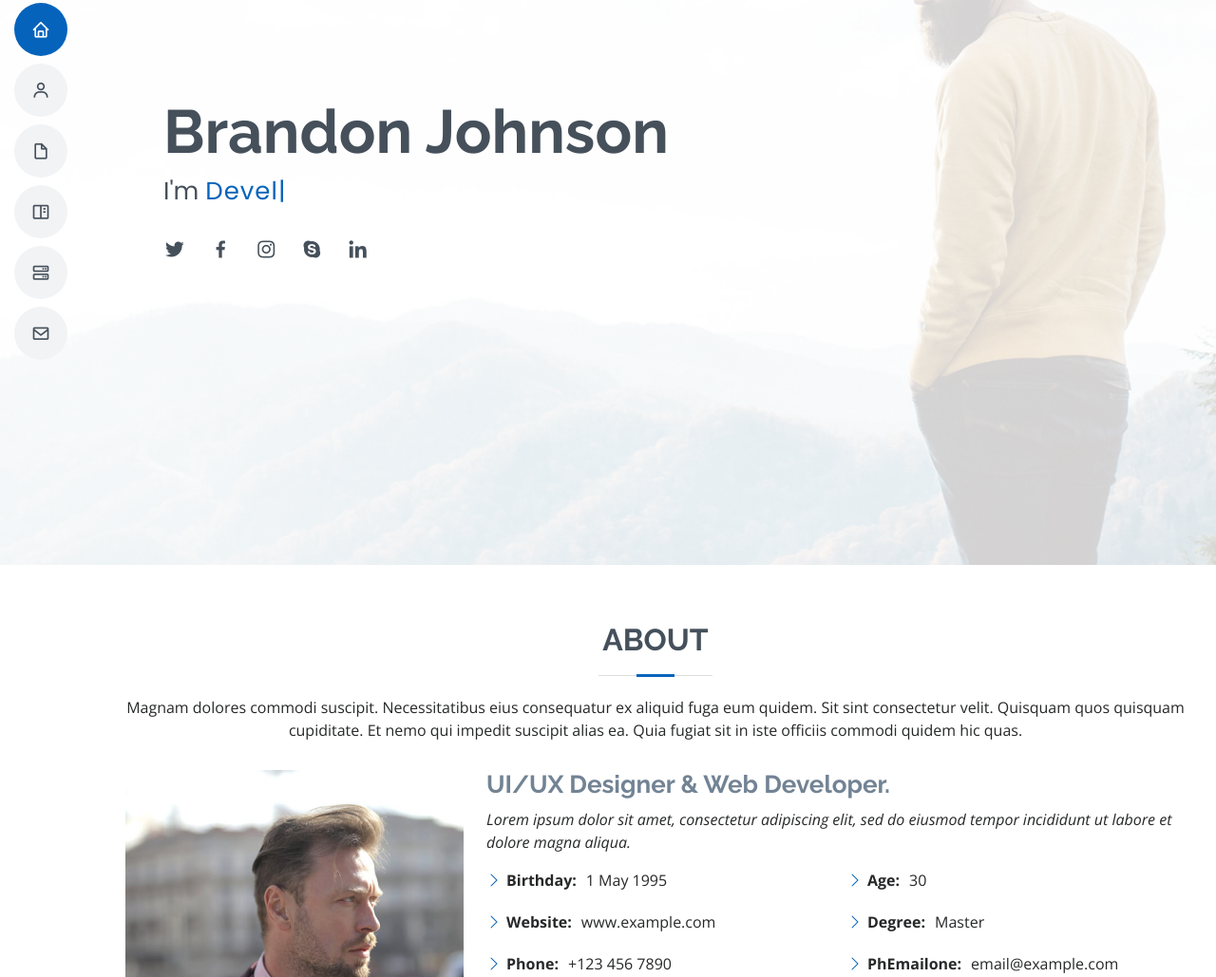
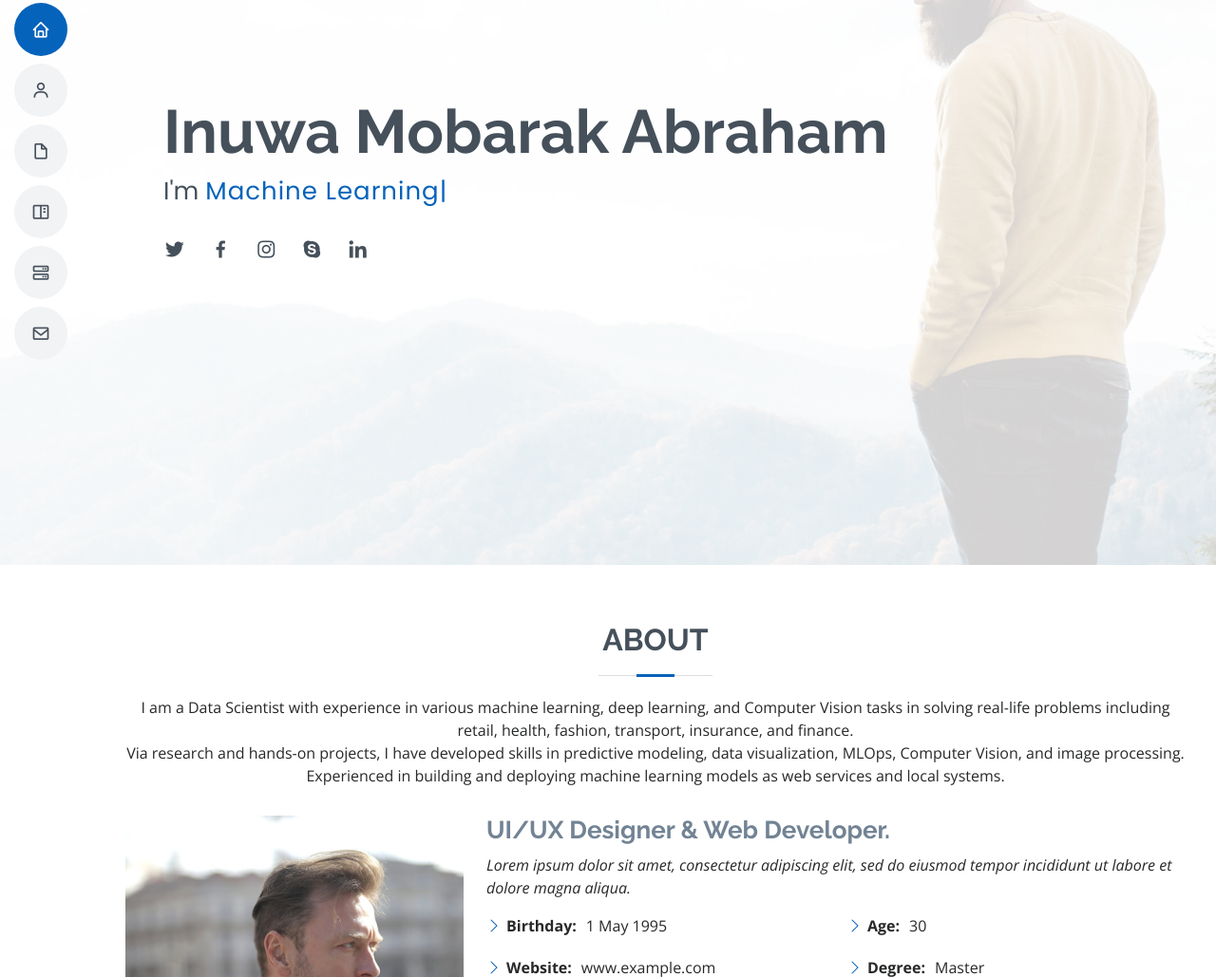
Before and after one commit to inuwamobarak/portfolios, a plain HTML site: page index.html in a window 1280 px wide. Shown: the part 205-1234 px from the top of the page at 95% size. Drawn offline with nearby package versions, Linux system fonts and the light colour scheme.

Commit message:
Update index.html

```diff
--- a/index.html
+++ b/index.html
@@ -5,7 +5,7 @@
   <meta charset="utf-8">
   <meta content="width=device-width, initial-scale=1.0" name="viewport">
 
-  <title>MyResume Bootstrap Template - Index</title>
+  <title>Mobarak's Resume</title>
   <meta content="" name="description">
   <meta content="" name="keywords">
 
@@ -59,8 +59,8 @@
   <!-- ======= Hero Section ======= -->
   <section id="hero" class="d-flex flex-column justify-content-center">
     <div class="container" data-aos="zoom-in" data-aos-delay="100">
-      <h1>Brandon Johnson</h1>
-      <p>I'm <span class="typed" data-typed-items="Designer, Developer, Freelancer, Photographer"></span></p>
+      <h1>Inuwa Mobarak Abraham</h1>
+      <p>I'm <span class="typed" data-typed-items="Data Scientist, Machine Learning Engineer, Data Analyst"></span></p>
       <div class="social-links">
         <a href="#" class="twitter"><i class="bx bxl-twitter"></i></a>
         <a href="#" class="facebook"><i class="bx bxl-facebook"></i></a>
@@ -79,7 +79,9 @@
 
         <div class="section-title">
           <h2>About</h2>
-          <p>Magnam dolores commodi suscipit. Necessitatibus eius consequatur ex aliquid fuga eum quidem. Sit sint consectetur velit. Quisquam quos quisquam cupiditate. Et nemo qui impedit suscipit alias ea. Quia fugiat sit in iste officiis commodi quidem hic quas.</p>
+          <p>I am a Data Scientist with experience in various machine learning, deep learning, and Computer Vision tasks in solving real-life problems including retail, health, fashion, transport, insurance, and finance.</p>
+
+          <p>Via research and hands-on projects, I have developed skills in predictive modeling, data visualization, MLOps, Computer Vision, and image processing. Experienced in building and deploying machine learning models as web services and local systems.</p>
         </div>
 
         <div class="row">
```
